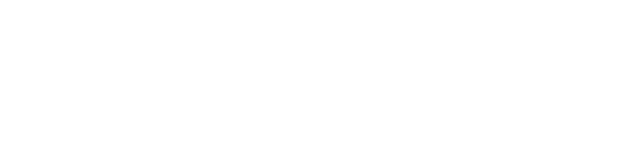
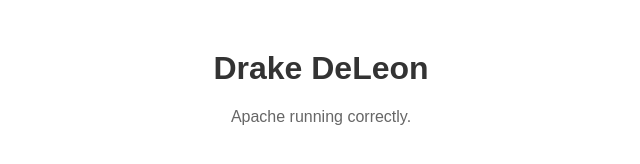
Before and after one commit to deleondrake/start, a plain HTML site: page index.html in a window 1280 px wide. Shown: the whole page, without its empty margins (319-959 px from the left). Drawn offline with Linux system fonts and the light colour scheme.

Commit message:
Update index.html

```diff
--- a/index.html
+++ b/index.html
@@ -1,6 +1,25 @@
 <!DOCTYPE html>
-<html>
-    <head>
-        <title>deleondrake.com</title>
-    </head>
+<html lang="en">
+<head>
+    <meta charset="UTF-8">
+    <meta name="viewport" content="width=device-width, initial-scale=1.0">
+    <title>Test Page</title>
+    <style>
+        body {
+            font-family: Arial, sans-serif;
+            text-align: center;
+            margin-top: 50px;
+        }
+        h1 {
+            color: #333;
+        }
+        p {
+            color: #666;
+        }
+    </style>
+</head>
+<body>
+    <h1>Drake DeLeon</h1>
+    <p>Apache running correctly.</p>
+</body>
 </html>
```
